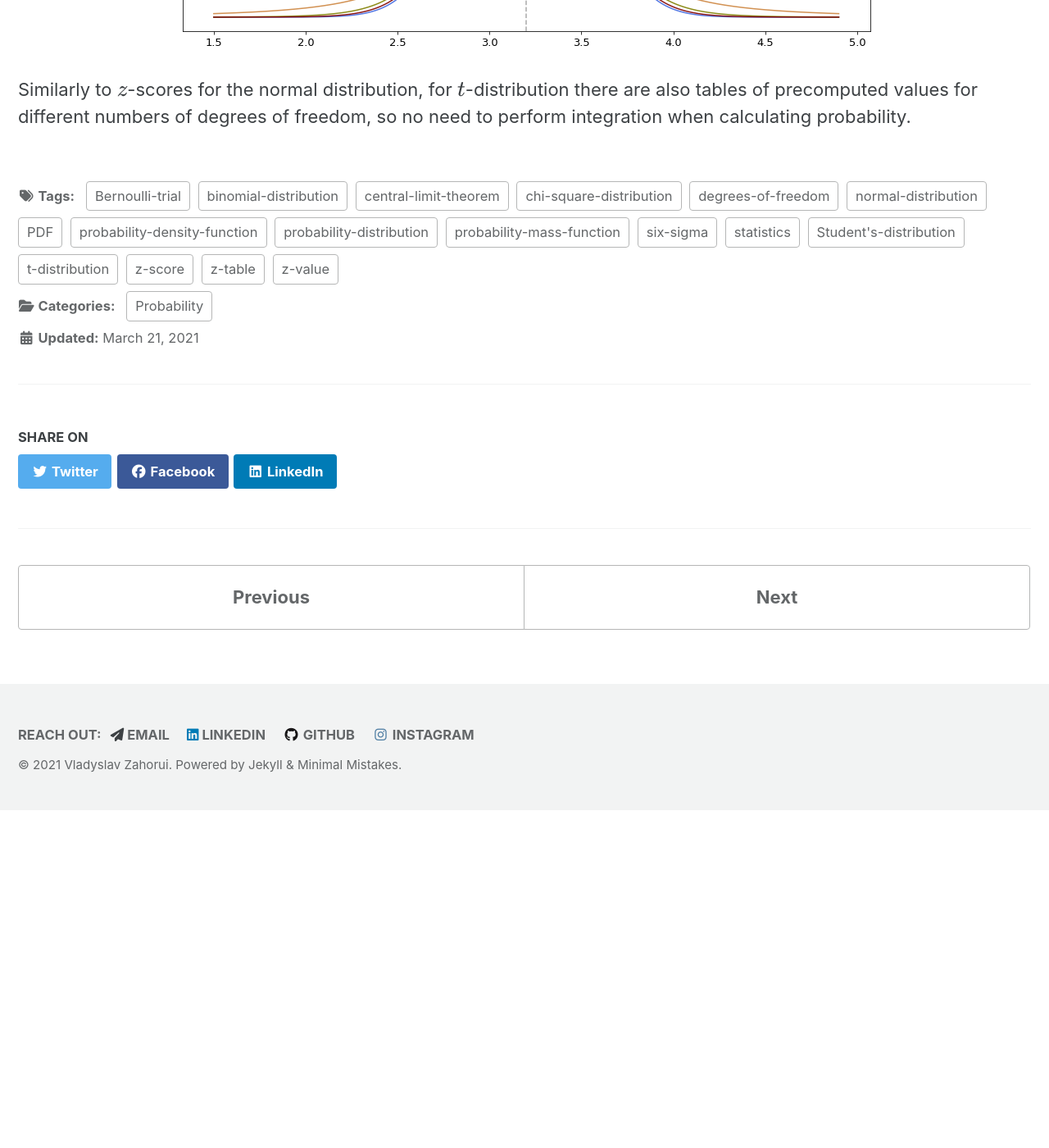
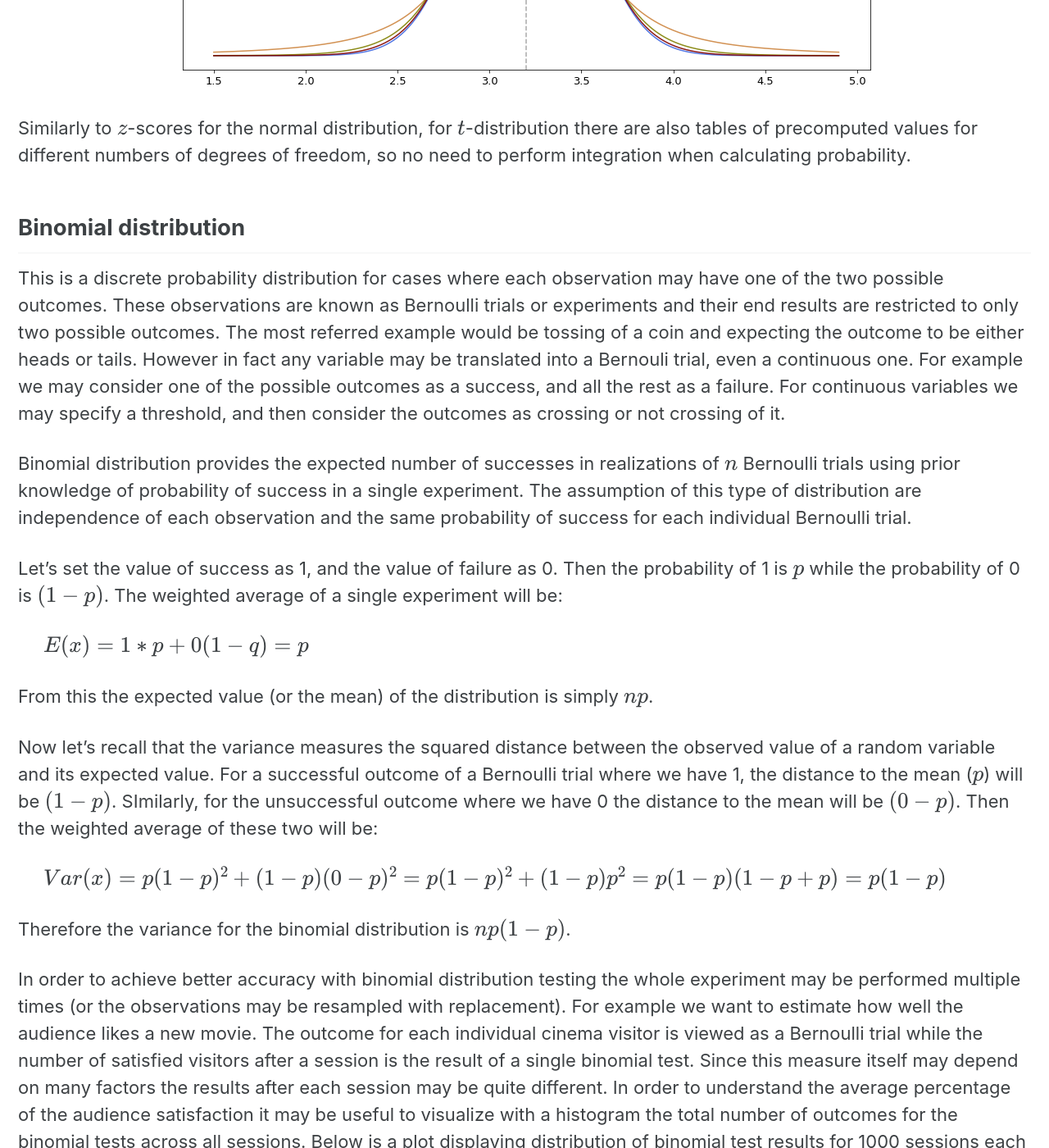
Before and after one commit to vzahorui/vzahorui.github.io, a Jekyll site: the page built from _posts/2021-03-27-statistical-distributions.md, in a window 1280 px wide and 1400 px high, scrolled down 4594 px. Shown: the whole window at 82% size. Built offline with Jekyll 4.4.1, drawn with Linux system fonts in a browser that asks for light colours; cached includes are drawn as plain includes; nearby versions of some CDN libraries; formulas are drawn with MathJax 3; before the commit the page ends 5582 px from its top, so only the background shows below that; some of the changed text lies outside the part shown.

Commit message:
added binomial distribution

```diff
--- a/_posts/2021-03-27-statistical-distributions.md
+++ b/_posts/2021-03-27-statistical-distributions.md
@@ -4,7 +4,7 @@
 description: In this post I described all essential stuff statistical distributions
 category: "Probability"
 tags: probability-distribution normal-distribution statistics z-score z-table six-sigma z-value central-limit-theorem Student's-distribution t-distribution probability-mass-function probability-density-function PDF degrees-of-freedom chi-square-distribution binomial-distribution Bernoulli-trial
-date: 2021-03-21
+date: 2021-03-27
 ---
 
 A set of discrete values or a range of continuous values of a random variable is characterized by a certain probability distribution. In statistics various distributions arise in the context of estimating probabilities of random values or events.
@@ -19,7 +19,7 @@
 
 Suppose, we decided to measure the weight of all newborns in a multitude of different hospitals and calculate the average weight in each hospital. Most likely the distribution of those average weights will resemble a bell-shaped curve.
 
-![](/assets/images/distributions/toy_newborn_weight_distribution.png){: .align-center}
+![](/assets/images/probability/toy_newborn_weight_distribution.png){: .align-center}
 
 Here we see that the average of all measured averages converges around a certain central value, 3.2 kilos in this case. This means that among all measured averages we encountered mostly values which are very close or equal to 3.2. The closer the hospital average to 3.2 - the higher the frequency of such encounters. By contrast, we see that there are very few averages that have values, say, higher than 4 or lower than 2.5 kilos. The bell-shaped function that we have above is actually the approximation of probability density function for the given distribution, and its values provide relative likelihood of a random variable (in our example the weight of the newborn) to assume certain values.
 
@@ -61,3 +61,30 @@
 ![](/assets/images/probability/normal_and_t_distributions.png){: .align-center}
 
 Similarly to $z$-scores for the normal distribution, for $t$-distribution there are also tables of precomputed values for different numbers of degrees of freedom, so no need to perform integration when calculating probability.
+
+## Binomial distribution
+
+This is a discrete probability distribution for cases where each observation may have one of the two possible outcomes. These observations are known as Bernoulli trials or experiments and their end results are restricted to only two possible outcomes. The most referred example would be tossing of a coin and expecting the outcome to be either heads or tails. However in fact any variable may be translated into a Bernouli trial, even a continuous one. For example we may consider one of the possible outcomes as a success, and all the rest as a failure. For continuous variables we may specify a threshold, and then consider the outcomes as crossing or not crossing of it.
+
+Binomial distribution provides the expected number of successes in realizations of $n$ Bernoulli trials using prior knowledge of probability of success in a single experiment. The assumption of this type of distribution are independence of each observation and the same probability of success for each individual Bernoulli trial.
+
+Let's set the value of success as 1, and the value of failure as 0. Then the probability of 1 is $p$ while the probability of 0 is $(1-p)$. The weighted average of a single experiment will be:
+
+&nbsp;&nbsp;&nbsp;&nbsp;
+$E(x) = 1*p+0(1-q) = p$
+
+From this the expected value (or the mean) of the distribution is simply $np$.
+
+Now let's recall that the variance measures the squared distance between the observed value of a random variable and its expected value. For a successful outcome of a Bernoulli trial where we have 1, the distance to the mean ($p$) will be $(1-p)$. SImilarly, for the unsuccessful outcome where we have 0 the distance to the mean will be $(0-p)$. Then the weighted average of these two will be:
+
+&nbsp;&nbsp;&nbsp;&nbsp;
+$Var(x) = p(1-p)^2+(1-p)(0-p)^2 = p(1-p)^2+(1-p)p^2 = p(1-p)(1-p+p) = p(1-p)$
+
+Therefore the variance for the binomial distribution is $np(1-p)$.
+
+In order to achieve better accuracy with binomial distribution testing the whole experiment may be performed multiple times (or the observations may be resampled with replacement). For example we want to estimate how well the audience likes a new movie. The outcome for each individual cinema visitor is viewed as a Bernoulli trial while the number of satisfied visitors after a session is the result of a single binomial test. Since this measure itself may depend on many factors the results after each session may be quite different. In order to understand the average percentage of the audience satisfaction it may be useful to visualize with a histogram the total number of outcomes for the binomial tests across all sessions. Below is a plot displaying distribution of binomial test
+results for 1000 sessions each containing 200 visitors.
+
+![](/assets/images/probability/binomial_distribution.png){: .align-center}
+
+As we see just like in the normal distribution the resulting values are concentrated around a certain central value - the mean of the binomial distribution. In fact, if the number of tests is reasonably high (at least both $np$ and $n(1-p)$ are greater than 5) then the binomial distribution may be approximated with the normal distribution.
```
Also changed, not shown: assets/images/distributions/toy_newborn_weight_distribution.png (deleted), assets/images/probability/binomial_distribution.png (added), 1 other file.
